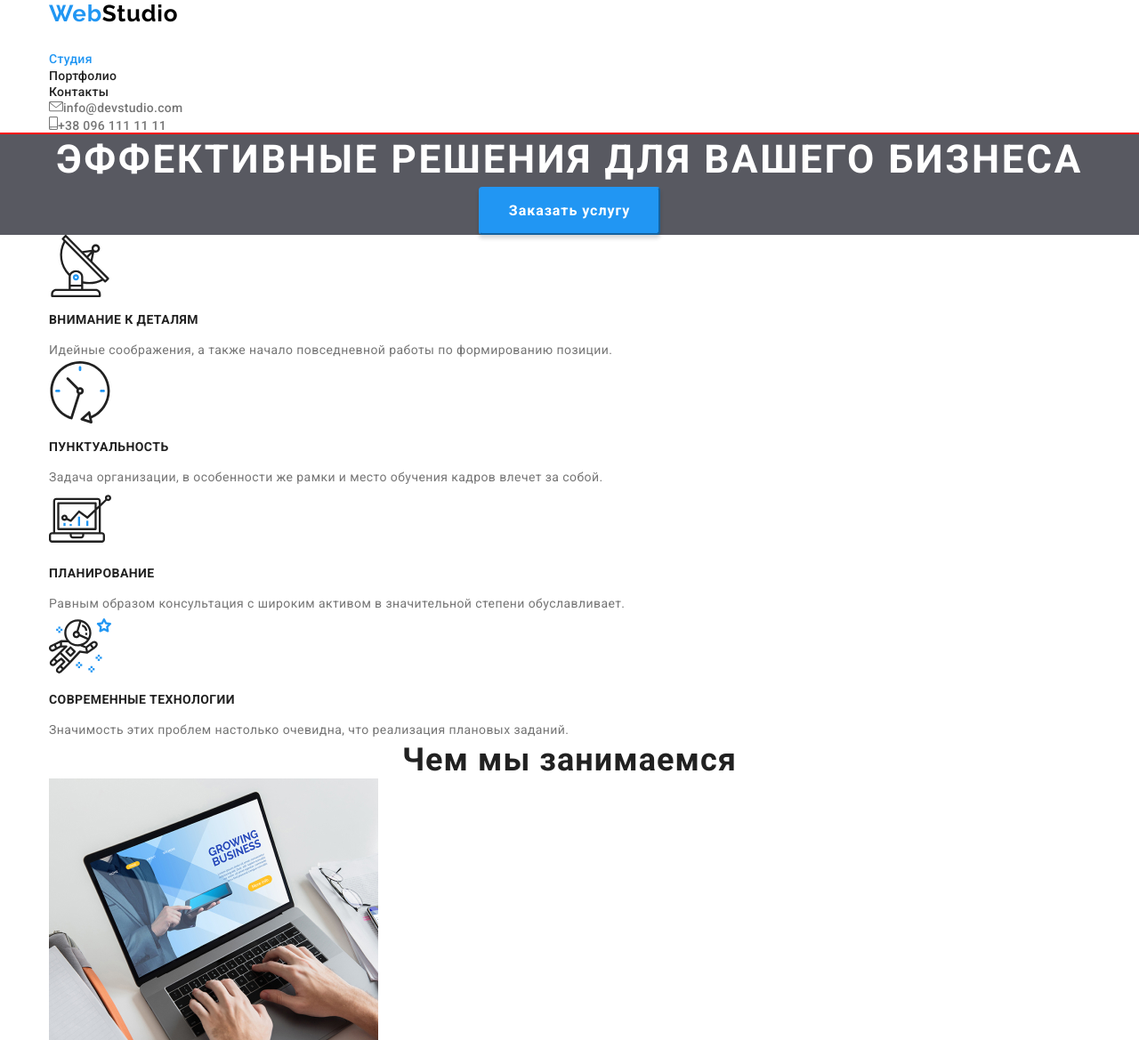
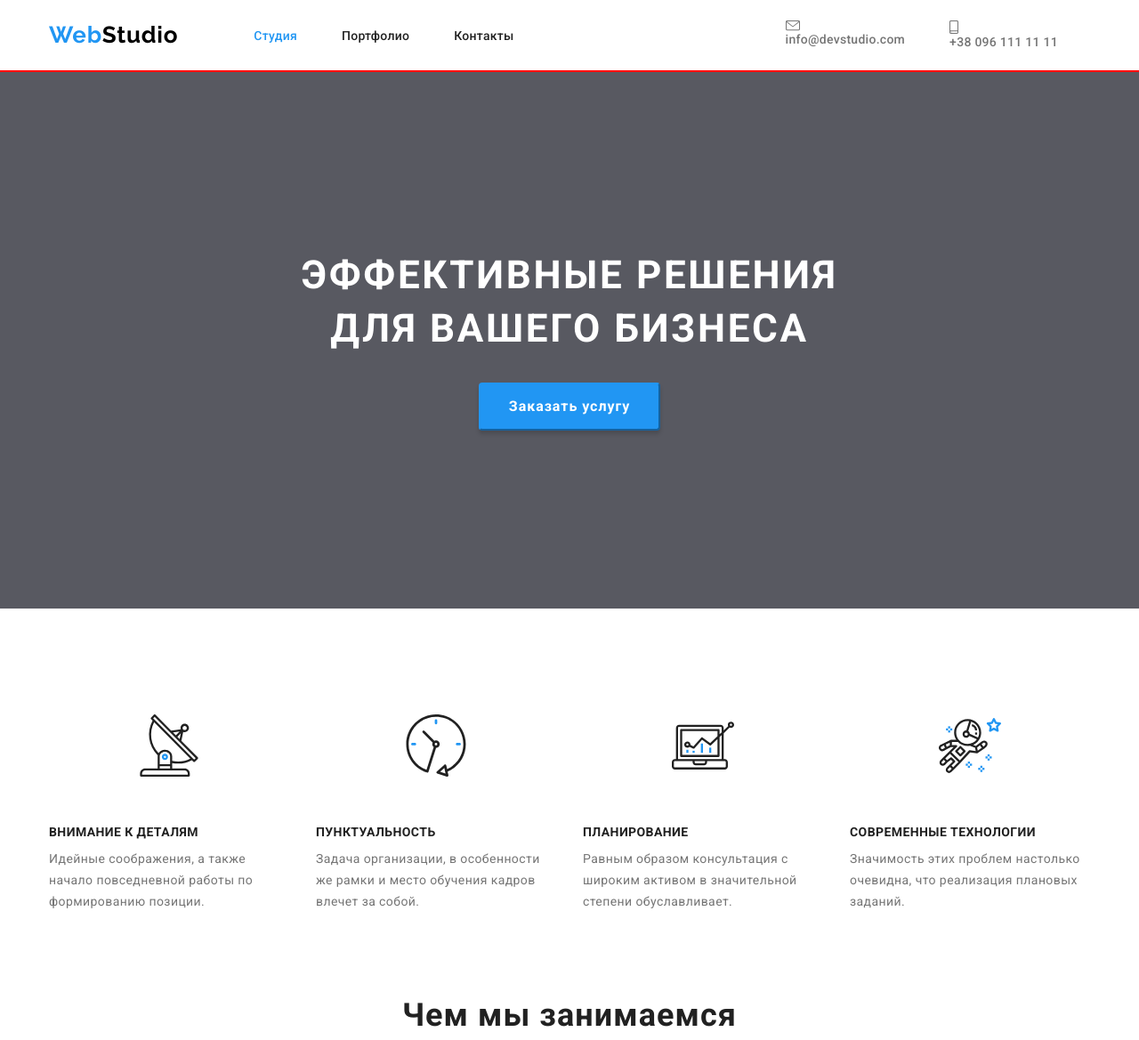
Before and after one commit to YekaterinaPavlenko/goit-markup-hw-03, a plain HTML site: page index.html in a window 1280 px wide. Shown: the top 1169 px of the page at 89% size. Drawn offline with nearby package versions, Linux system fonts and the light colour scheme.

Commit message:
Добавляет позиционирование от хедера до чем мы занимаемся

```diff
--- a/css/styles.css
+++ b/css/styles.css
@@ -33,14 +33,13 @@ a {
     text-decoration: none;
 }
 
+img {
+    display: block;
+}
 .list {
     list-style: none;
     margin: 0;
     padding: 0;
-}
-
-.box {
-    outline: 2px solid violet ;
 }
 
 .conteiner {
@@ -49,12 +48,24 @@ a {
     padding: 0 15px;
 }
 
+
 /* Студия-главная страница */
 
 /* лого - верхняя линия */
+.header {
+    display: flex;
+    align-items: center;
+    padding: 24px 0;
+    height: 80px;
+
+}
+.navigation {
+    display: flex;
+    margin-right: 305px;
+}
 
 .logo {
-    margin-top: 0;
+    margin: 0;
 
     color: var(--primary-black-color);
 
@@ -71,10 +82,20 @@ a {
 
 /* верхняя линия-навигация сайта */
 
+.nav {
+    display: flex;
+    align-items: center;
+    margin: 0 0 0 85px;
+}
+.nav-item:not(:last-child) {
+    margin-right: 50px;
+}
+
 .nav-link {
     color: var(--title-text-color);
 
     font-family: Roboto, sans-serif;
+    font-style: normal;
     font-weight: 500;
     font-size: 14px;
     line-height: 1.14;
@@ -90,8 +111,11 @@ a {
     color: var(--accent-color);
 }
 
-.link-mail,
-.link-tel {
+.contact {
+    display: flex;
+}
+
+.link-contact {
     color: var(--primary-text-color);
 
     font-family: Roboto, sans-serif;
@@ -102,10 +126,8 @@ a {
     letter-spacing: 0.02em;
 }
 
-.link-mail:hover,
-.link-mail:focus,
-.link-tel:hover,
-.link-tel:focus {
+.link-contact:hover,
+.link-contact:focus {
     color: var(--accent-color);
 }
 
@@ -117,8 +139,17 @@ a {
     text-align: center;
 }
 
+.hero-box {
+   padding: 200px;
+}
 .hero-title {
-    margin: 0;
+    width: 696px;
+    height: 120px;
+    margin-top: 0;
+    margin-bottom: 30px;
+    margin-right: auto;
+    margin-left: auto;
+
     font-weight: 900;
     font-size: 44px;
     line-height: 1.36;
@@ -129,8 +160,12 @@ a {
 
 .button.primary {
     display: inline-block;
-    padding: 10px 32px;
     min-width: 200px;
+    padding-top: 10px;
+    padding-bottom: 10px;
+    padding-right: 32px;
+    padding-left: 32px;
+
 
     color: var(--primary-white-color);
     background-color: var(--accent-color);
@@ -144,13 +179,34 @@ a {
     line-height: 1.87;
     letter-spacing: 0.06em;
     cursor: pointer;
-
 }
 
 /* Общие  стили для секций*/
+.box {
+    padding-top: 94px;
+    padding-bottom: 94px;
+}
 
+.box.first {
+    padding-bottom: 0;
+}
+.list-box {
+    display: flex;
+}
+.item-box {
+    width: calc((100% - 30px*3)/4);
+    margin-right: 30px;
+}
+.item-box:last-child {
+    margin-right: 0;
+}
+.img-box {
+    padding: 25px 100px;
+    margin-bottom: 30px;
+}
 .section-title {
     margin: 0;
+    margin-bottom: 50px;
     color: var(--title-text-color);
 
     font-weight: 700;
@@ -171,8 +227,13 @@ a {
 
 /*  секция Особенности */
 
+.features {
+
+}
 .features-title {
     color: var(--title-text-color);
+    margin: 0;
+    margin-bottom: 10px;
 
     font-size: 14px;
     line-height: 1.14;
@@ -188,7 +249,13 @@ a {
 }
 
 /* секция-Чем мы занимаемся */
-
+.example-box {
+    width: calc((100% - 30px*2)/3);
+    margin-right: 30px;
+}
+.example-box:last-child {
+    margin-right: 0;
+}
 .example-text {
     margin: 0;
     color: var(--primary-white-color);
@@ -268,7 +335,10 @@ b {
 .button.secondary {
     display: inline-block;
     min-width: 73px;
-    padding: 6px 22px;
+    padding-top: 6px;
+    padding-bottom: 6px;
+    padding-right: 22px;
+    padding-left: 22px;
     border-radius: 4px;
     border: 2px solid #F5F4FA;
 
--- a/index.html
+++ b/index.html
@@ -12,63 +12,76 @@
     <!--Верхняя линия-->
     <header class="outline">
       <div class="conteiner">
-        <nav>
+        <div class="header">
+          <nav class="navigation">
             <p class="logo"><span class="logo-color">Web</span>Studio</p>
-          <ul class="list">
-            <li><a href="./index.html" class="nav-link current">Студия</a></li>
-            <li><a href="./portfolio.html" class="nav-link">Портфолио</a></li>
-            <li><a href="" class="nav-link">Контакты</a></li>
+            <ul class="list nav">
+              <li class="nav-item"><a href="./index.html" class="nav-link current">Студия</a></li>
+              <li class="nav-item"><a href="./portfolio.html" class="nav-link">Портфолио</a></li>
+              <li class="nav-item"><a href="" class="nav-link">Контакты</a></li>
             </ul>
           </nav>
-        <address>
-          <ul class="list">
-            <li>
-              <a href="mailto:info@devstudio.com" class="link-mail"><img src="./images/nav-envelope.svg" alt="Конверт"/>info@devstudio.com</a>
+          <address class="address">
+            <ul class="list contact">
+              <li class="nav-item">
+                <a href="mailto:info@devstudio.com" class="link-contact"><img src="./images/nav-envelope.svg" alt="Конверт"/>info@devstudio.com</a>
               </li>
-            <li>
-              <a href="tel:+380961111111" class="link-tel"><img src="./images/nav-smartphone.svg" alt="Телефон" />+38 096 111 11 11</a>
+              <li class="nav-item">
+                <a href="tel:+380961111111" class="link-contact"><img src="./images/nav-smartphone.svg" alt="Телефон" />+38 096 111 11 11</a>
               </li>
             </ul>
           </address>
+        </div>
       </div>
     </header>
     <main class="outline">
       <!--Шапка-->
       <section class="hero">
+        <div class=" conteiner hero-box">
           <h1 class="hero-title">Эффективные решения для вашего бизнеса</h1>
           <button class="button primary">Заказать услугу</button>
+        </div>
       </section>
       <!--Особенности-->
       <section>
         <div class="conteiner">
+          <div class="box first">
             <h2 hidden>Особенности</h2>
-          <ul class="list">
-            <li>
+            <ul class="list  list-box">
+              <li class="item-box">
+                <div class="img-box">
                   <img src="./images/os-antenna.svg" alt="Антенна" width="70" height="70"/>
+                </div>
                 <h3 class="features-title">Внимание к деталям</h3>
                 <p class="features-text">
                   Идейные соображения, а также начало повседневной работы по
                   формированию позиции.
                 </p>
               </li>
-            <li>
+              <li class="item-box">
+                <div class="img-box">
                   <img src="./images/os-clock.svg" alt="Часы" width="70" height="70" />
+                </div>
                 <h3 class="features-title">Пунктуальность</h3>
                 <p class="features-text">
                  Задача организации, в особенности же рамки и место обучения кадров
                   влечет за собой.
                 </p>
                </li>
-            <li>
+              <li class="item-box">
+                <div class="img-box">
                   <img src="./images/os-diagram.svg" alt="Диаграмма" width="70" height="70"/>
+                </div>
                 <h3 class="features-title">Планирование</h3>
                 <p class="features-text">
                   Равным образом консультация с широким активом в значительной
                   степени обуславливает.
                 </p>
               </li>
-            <li>
+              <li class="item-box">
+                <div class="img-box">
                   <img src="./images/os-astronaut.svg" alt="Астронавт" width="70" height="70"/>
+                </div>
                <h3 class="features-title">Современные технологии</h3>
                 <p class="features-text">
                   Значимость этих проблем настолько очевидна, что реализация
@@ -77,33 +90,37 @@
               </li>
             </ul>
           </div>
+        </div>
       </section>
       <!--Чем мы занимаемся-->
       <section>
         <div class="conteiner">
+          <div class="box">
             <h2 class="section-title">Чем мы занимаемся</h2>
-            <ul class="list">
-            <li>
+            <ul class="list list-box">
+              <li class="example-box">
                 <img src="./images/chmz-leptop.jpg" alt="ноутбук на столе" width="370" height="294"/>
                 <p class="example-text">Десктопные приложения</p>
               </li>
-            <li>
+              <li class="example-box">
                 <img src="./images/chmz-mobile.jpg" alt="мобильный телефон" width="370" height="294"/>
                 <p class="example-text">Мобильные приложения</p>
               </li>
-            <li>
+              <li class="example-box">
                 <img src="./images/chmz-monitor.jpg" alt="монитор" width="370" height="294"/>
                 <p class="example-text">Десктопные приложения</p>
               </li>
             </ul>
            </div>
+        </div>
       </section>
       <!--Наша команда-->
       <section class="section-team">
         <div class="conteiner">
+          <div class="box">
             <h2 class="section-title">Наша команда</h2>
-          <ul class="list">
-            <li>
+            <ul class="list list-box">
+              <li class="item-box">
                 <img src="./images/team-nikolay.jpg" alt="фото продукт дизайнера" width="270" height="260"/>
                 <h3 class="team-title">Николай Кучеренко</h3>
                 <p lang="en" class="team-text">Product Designer</p>
@@ -114,7 +131,7 @@
                   <li><a href="" target="_blank" rel="noopener noreferrer" aria-label="ссылка на LinkedIn" class="social-link">LinkedIn</a></li>
                 </ul>
               </li>
-            <li>
+              <li class="item-box">
                 <img src="./images/team-olga.jpg" alt="фото разработчика" width="270" height="260"/>
                 <h3 class="team-title">Ольга Иванова</h3>
                 <p lang="en" class="team-text">Frontend Developer</p>
@@ -125,7 +142,7 @@
                   <li><a href="" target="_blank" rel="noopener noreferrer" aria-label="ссылка на LinkedIn" class="social-link">LinkedIn</a></li>
                 </ul>
               </li>
-            <li>
+              <li class="item-box">
                 <img src="./images/team-andrey.jpg" alt="фото маркетолога" width="270" height="260"/>
                 <h3 class="team-title">Андрей Шевченко</h3>
                 <p lang="en" class="team-text">Marketing</p>
@@ -136,7 +153,7 @@
                   <li><a href="" target="_blank" rel="noopener noreferrer" aria-label="ссылка на LinkedIn" class="social-link">LinkedIn</a></li>
                 </ul>
               </li>
-            <li>
+              <li class="item-box">
                 <img src="./images/team-ivan.jpg" alt="фото" width="270" height="260"/>
                 <h3 class="team-title">Иван Николаев</h3>
                 <p lang="en" class="team-text">UI Designer</p>
@@ -149,10 +166,12 @@
               </li>
             </ul>
           </div>
+        </div>
       </section>
       <!--Постоянные клиенты-->
       <section>
         <div class="conteiner">
+          <div class="box">
             <h2 class="section-title">Постоянные клиенты</h2>
             <ul class="list">
               <li><a href="" aria-label="ссылка на YA & CO">YA & CO</a></li>
@@ -162,6 +181,7 @@
               <li><a href="" aria-label="ссылка на BRAND">BRAND</a></li>
               <li><a href="" aria-label="ссылка на TAG LINE COMPANI">TAG LINE COMPANI</a></li>
             </ul>
+          </div>
         </div>
       </section>
     </main>
```
Lines whose indentation alone changed are shown as unchanged.
